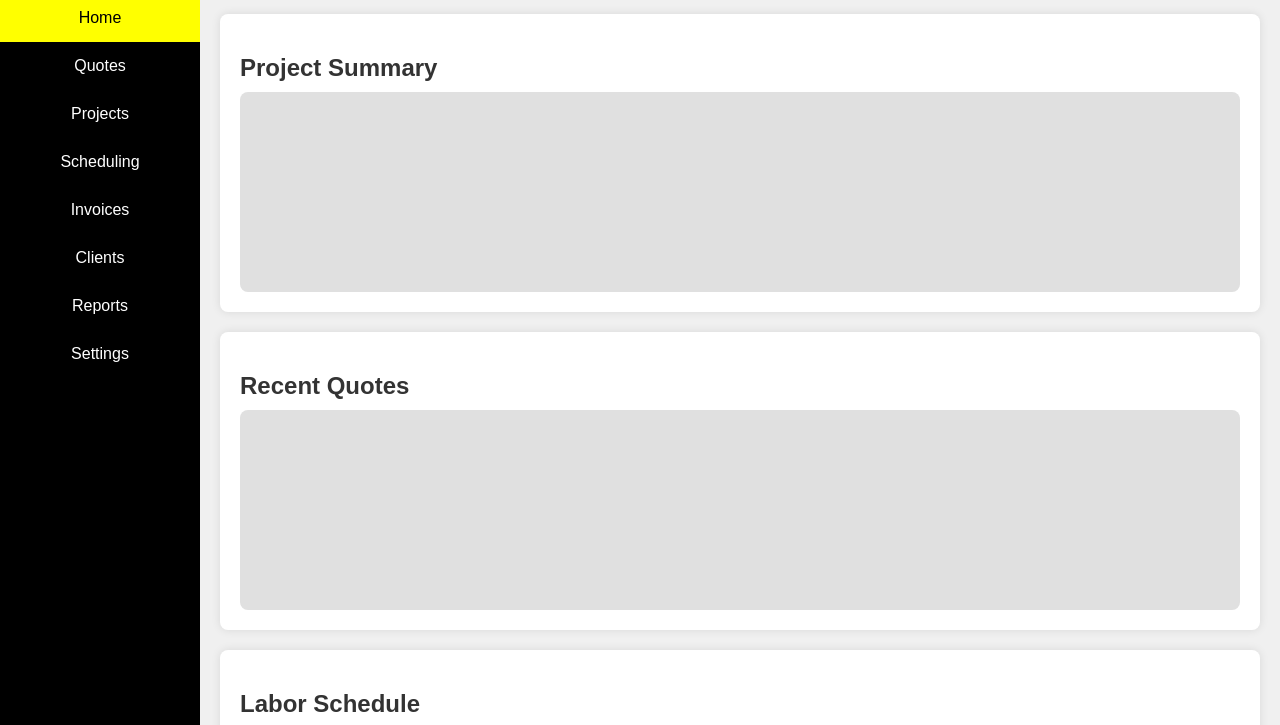
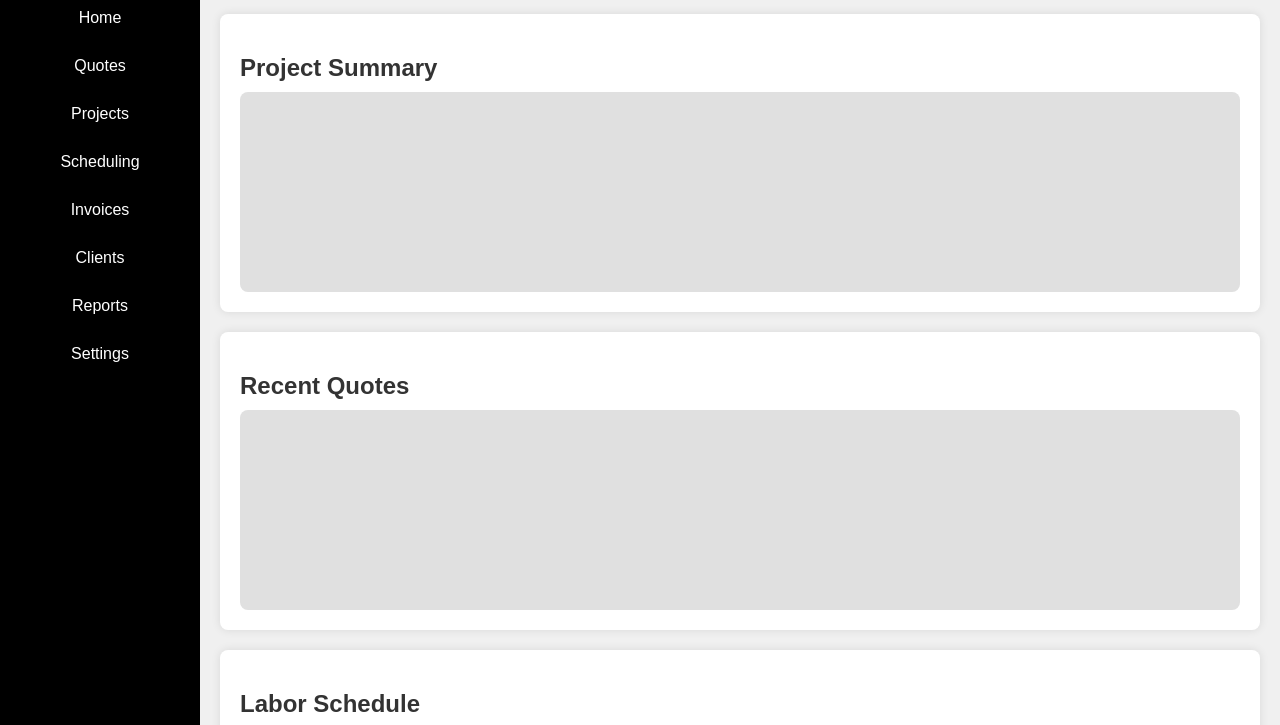
Before and after one commit to NaturalTornado/RoughUI-SvcContractPro, a plain HTML site: page index.html in a window 1280 px wide. Shown: the part 66-791 px from the top of the page. Drawn offline with Linux system fonts and the light colour scheme.

Commit message:
Update index.html

```diff
--- a/index.html
+++ b/index.html
@@ -94,7 +94,7 @@
         </div>
     </header>
     <nav>
-        <a href="index.html" class="active">Home</a>
+        <a href="index.html">Home</a>
         <a href="quotes.html">Quotes</a>
         <a href="#">Projects</a>
         <a href="#">Scheduling</a>
```
